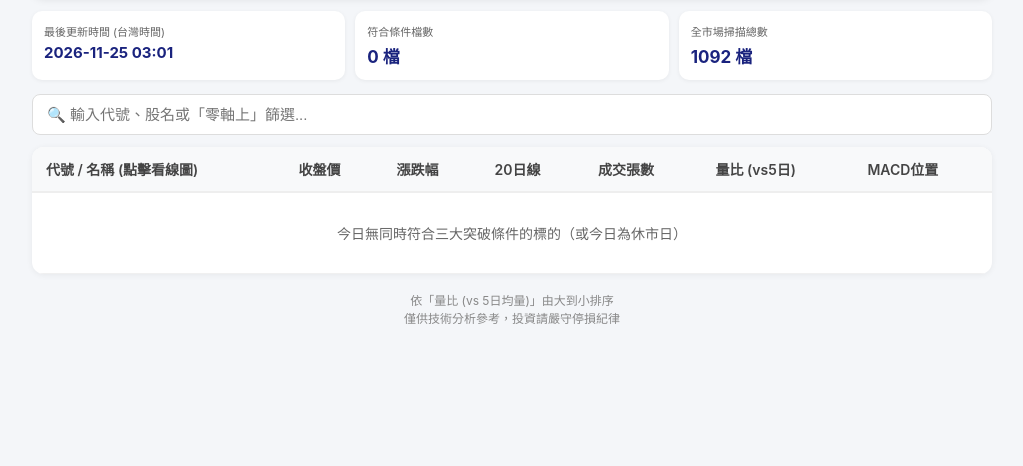
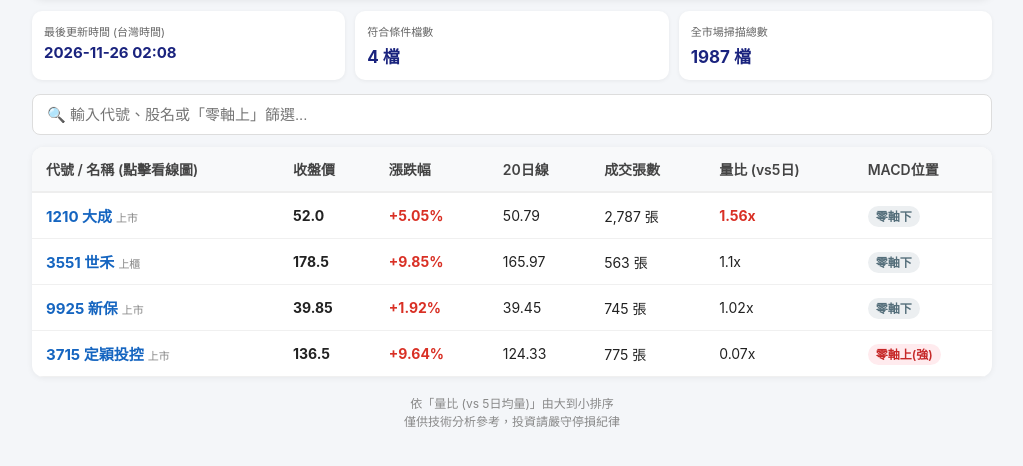
Before and after one commit to pratt919596-byte/tw-stock-radar, a plain HTML site: page index.html in a window 1280 px wide. Shown: the part 106-572 px from the top of the page, without its empty margins (128-1151 px from the left). Drawn offline with Linux system fonts and the light colour scheme.

Commit message:
自動更新台股選股儀表板

```diff
--- a/index.html
+++ b/index.html
@@ -74,9 +74,9 @@
         <p>MACD柱狀體翻正 ＋ 布林通道開口放大 ＋ 站上向上20日線</p>
     </div>
     <div class="stats">
-        <div class="stat-card"><div class="label">最後更新時間 (台灣時間)</div><div class="val" style="font-size:15px;">2026-11-25 03:01</div></div>
-        <div class="stat-card"><div class="label">符合條件檔數</div><div class="val">0 檔</div></div>
-        <div class="stat-card"><div class="label">全市場掃描總數</div><div class="val">1092 檔</div></div>
+        <div class="stat-card"><div class="label">最後更新時間 (台灣時間)</div><div class="val" style="font-size:15px;">2026-11-26 02:08</div></div>
+        <div class="stat-card"><div class="label">符合條件檔數</div><div class="val">4 檔</div></div>
+        <div class="stat-card"><div class="label">全市場掃描總數</div><div class="val">1987 檔</div></div>
     </div>
     <input type="text" id="filterInput" class="search-box" onkeyup="filterTable()" placeholder="🔍 輸入代號、股名或「零軸上」篩選...">
     <div class="table-wrap">
@@ -93,7 +93,58 @@
                 </tr>
             </thead>
             <tbody>
-                <tr><td colspan="7" style="text-align:center;padding:30px;color:#666;">今日無同時符合三大突破條件的標的（或今日為休市日）</td></tr>
+
+            <tr>
+                <td class="cell-title" data-label="標的">
+                    <div><a href="https://tw.stock.yahoo.com/quote/1210" target="_blank" class="stock-link">1210 大成</a><span class="mkt">上市</span></div>
+                    <div class="mobile-price"><span class="m-close">52.0</span> <span style="color:#d93025;font-weight:bold;">(+5.05%)</span></div>
+                </td>
+                <td class="hide-mobile" data-label="收盤價"><strong>52.0</strong></td>
+                <td class="hide-mobile" data-label="漲跌幅" style="color:#d93025;font-weight:bold;">+5.05%</td>
+                <td data-label="20日線">50.79</td>
+                <td data-label="成交張數">2,787 張</td>
+                <td data-label="量比(vs5日)" style="color:#d93025;font-weight:bold;">1.56x</td>
+                <td data-label="MACD位置"><span class="badge weak">零軸下</span></td>
+            </tr>
+
+            <tr>
+                <td class="cell-title" data-label="標的">
+                    <div><a href="https://tw.stock.yahoo.com/quote/3551" target="_blank" class="stock-link">3551 世禾</a><span class="mkt">上櫃</span></div>
+                    <div class="mobile-price"><span class="m-close">178.5</span> <span style="color:#d93025;font-weight:bold;">(+9.85%)</span></div>
+                </td>
+                <td class="hide-mobile" data-label="收盤價"><strong>178.5</strong></td>
+                <td class="hide-mobile" data-label="漲跌幅" style="color:#d93025;font-weight:bold;">+9.85%</td>
+                <td data-label="20日線">165.97</td>
+                <td data-label="成交張數">563 張</td>
+                <td data-label="量比(vs5日)">1.1x</td>
+                <td data-label="MACD位置"><span class="badge weak">零軸下</span></td>
+            </tr>
+
+            <tr>
+                <td class="cell-title" data-label="標的">
+                    <div><a href="https://tw.stock.yahoo.com/quote/9925" target="_blank" class="stock-link">9925 新保</a><span class="mkt">上市</span></div>
+                    <div class="mobile-price"><span class="m-close">39.85</span> <span style="color:#d93025;font-weight:bold;">(+1.92%)</span></div>
+                </td>
+                <td class="hide-mobile" data-label="收盤價"><strong>39.85</strong></td>
+                <td class="hide-mobile" data-label="漲跌幅" style="color:#d93025;font-weight:bold;">+1.92%</td>
+                <td data-label="20日線">39.45</td>
+                <td data-label="成交張數">745 張</td>
+                <td data-label="量比(vs5日)">1.02x</td>
+                <td data-label="MACD位置"><span class="badge weak">零軸下</span></td>
+            </tr>
+
+            <tr>
+                <td class="cell-title" data-label="標的">
+                    <div><a href="https://tw.stock.yahoo.com/quote/3715" target="_blank" class="stock-link">3715 定穎投控</a><span class="mkt">上市</span></div>
+                    <div class="mobile-price"><span class="m-close">136.5</span> <span style="color:#d93025;font-weight:bold;">(+9.64%)</span></div>
+                </td>
+                <td class="hide-mobile" data-label="收盤價"><strong>136.5</strong></td>
+                <td class="hide-mobile" data-label="漲跌幅" style="color:#d93025;font-weight:bold;">+9.64%</td>
+                <td data-label="20日線">124.33</td>
+                <td data-label="成交張數">775 張</td>
+                <td data-label="量比(vs5日)">0.07x</td>
+                <td data-label="MACD位置"><span class="badge strong">零軸上(強)</span></td>
+            </tr>
             </tbody>
         </table>
     </div>
```
